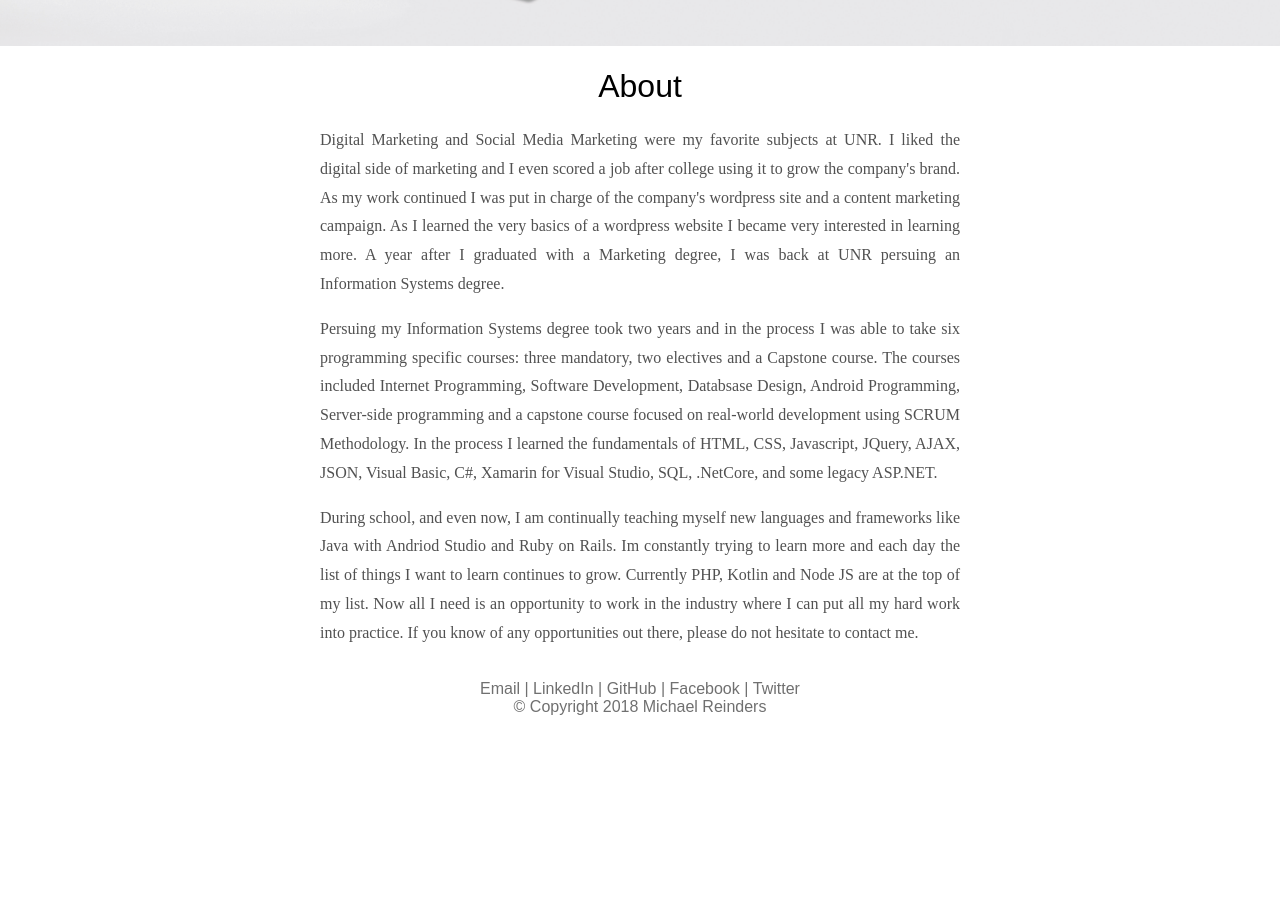
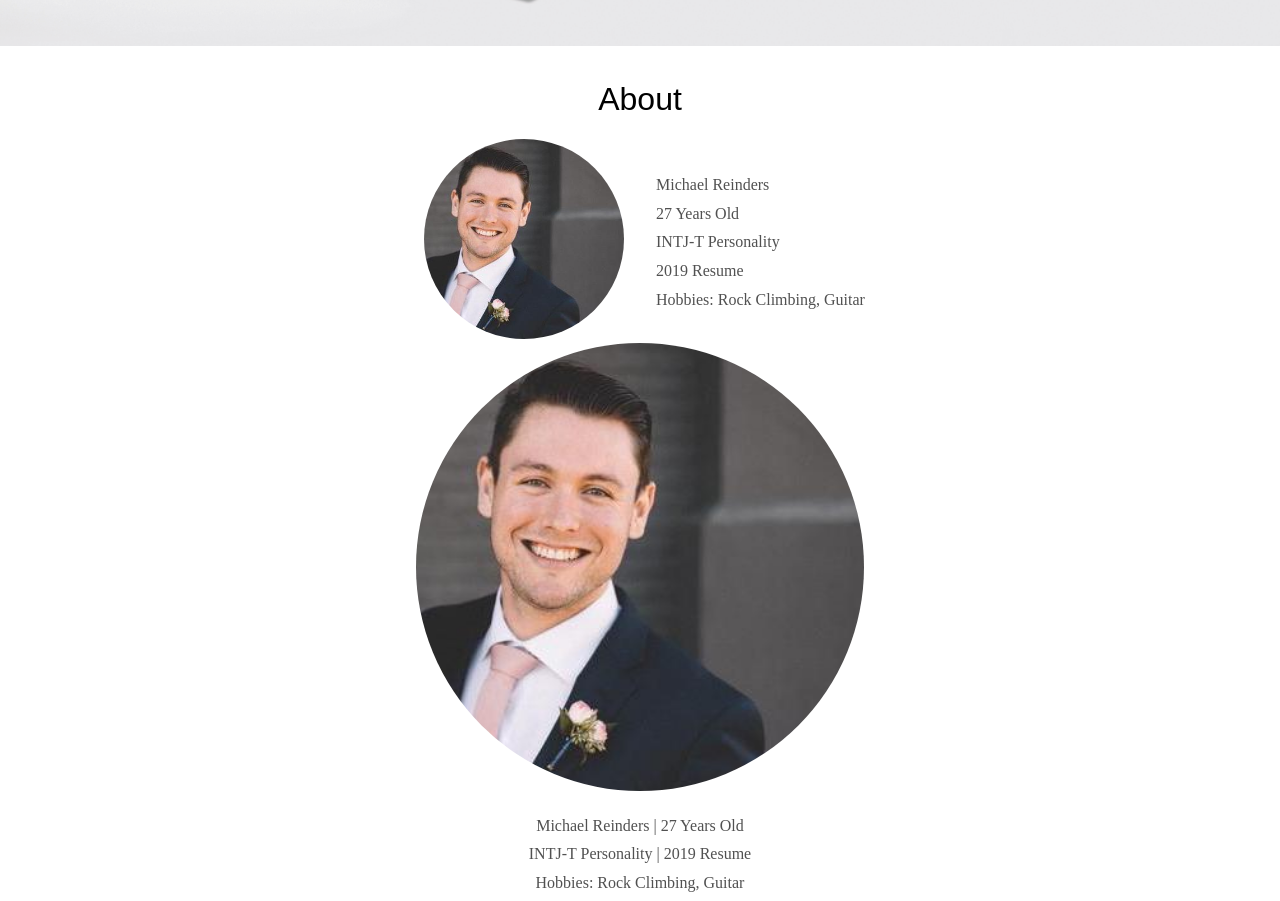
Before and after one commit to mreinders13/michael-reinders.com, a plain HTML site: page about.html in a window 1280 px wide. Shown: the part 450-1351 px from the top of the page. Before the commit the page ends 1198 px from the top, so only its background shows below. Drawn offline with Linux system fonts and the light colour scheme; a web font is replaced by a local one.

Commit message:
Added Profile to About and more Web Apps

```diff
--- a/about.html
+++ b/about.html
@@ -25,9 +25,20 @@
 
 <!-- Main Content -->
 
-<div id="page-main-content">
-<h1 style="font-weight: 100;">About</h1>
-
+<div id="page-main-content" style="display: inline-block;">
+<h1 style="text-align: center; font-weight: 100;">About</h1>
+<div id="profile-content-wide">
+	<div style="float: left; width: 47.5%; margin-right: 2.5%; text-align: right;">
+		<img style="border-radius: 50%; height: 200px;" src="img/profile.jpg" />
+	</div>
+	<div style="float: right; width: 50%; height: 200px;">
+		<p style="text-align: left; padding: 5%;">Michael Reinders<br />27 Years Old<br /><a href="https://www.16personalities.com/profiles/6d97e4a037349" target="_blank" alt="Intj-t personality">INTJ-T Personality</a><br /><a href="img/Michael-Reinders-Resume-2019.pdf" target="_blank">2019 Resume</a><br />Hobbies: Rock Climbing, Guitar<br /></p>
+	</div>
+</div>
+<div id="profile-content-narrow">
+	<img style="margin: 0 15%; width: 70%; border-radius: 50%;" src="img/profile.jpg" />
+	<p style="text-align: center;">Michael Reinders | 27 Years Old<br /><a href="https://www.16personalities.com/profiles/6d97e4a037349" target="_blank" alt="Intj-t personality">INTJ-T Personality</a> | <a href="img/Michael-Reinders-Resume-2019.pdf" target="_blank">2019 Resume</a><br />Hobbies: Rock Climbing, Guitar</p>
+</div>
 <p>Digital Marketing and Social Media Marketing were my favorite subjects at UNR. I liked the digital side of marketing and I even scored a job after college using it to grow the company's brand. As my work continued I was put in charge of the company's wordpress site and a content marketing campaign. As I learned the very basics of a wordpress website I became very interested in learning more. A year after I graduated with a Marketing degree, I was back at UNR persuing an Information Systems degree. </p>
 <p>Persuing my Information Systems degree took two years and in the process I was able to take six programming specific courses: three mandatory, two electives and a Capstone course. The courses included Internet Programming, Software Development, Databsase Design, Android Programming, Server-side programming and a capstone course focused on real-world development using SCRUM Methodology. In the process I learned the fundamentals of HTML, CSS, Javascript, JQuery, AJAX, JSON, Visual Basic, C#, Xamarin for Visual Studio, SQL, .NetCore, and some legacy ASP.NET. </p>
 <p>During school, and even now, I am continually teaching myself new languages and frameworks like Java with Andriod Studio and Ruby on Rails. Im constantly trying to learn more and each day the list of things I want to learn continues to grow. Currently PHP, Kotlin and Node JS are at the top of my list. Now all I need is an opportunity to work in the industry where I can put all my hard work into practice. If you know of any opportunities out there, please do not hesitate to contact me. </p>
```
Also changed, not shown: portfolio.html (+8 -0 lines).
